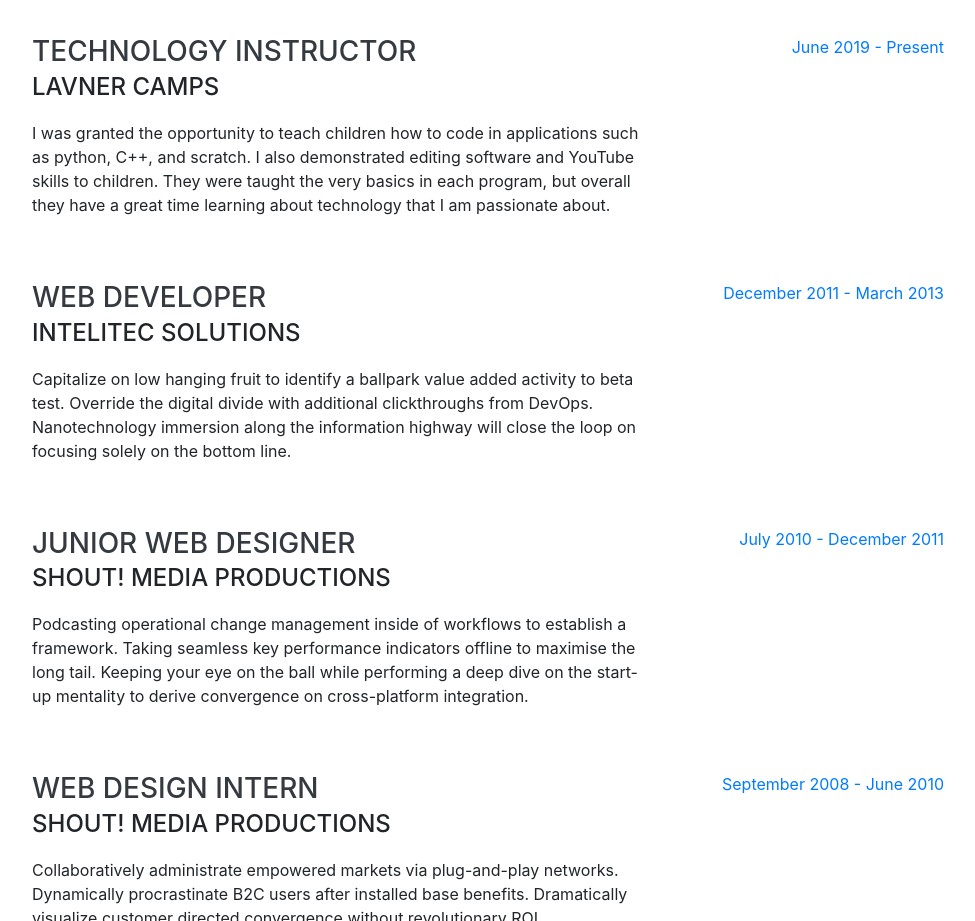
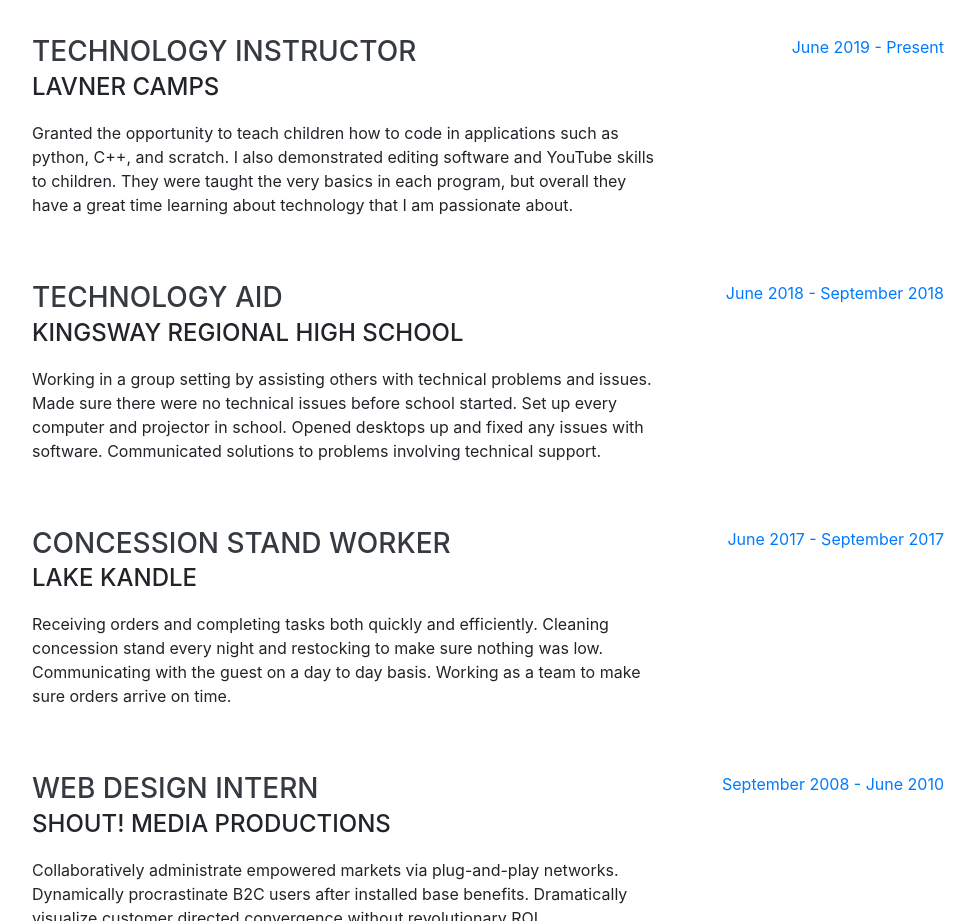
Before and after one commit to robwizzie/robwizzie.github.io, a website with bundled scripts: page index.html in a window 1280 px wide. Shown: the part 900-1821 px from the top of the page, without its empty margins (288-1263 px from the left). Built offline with nearby package versions, Linux system fonts and the light colour scheme; a web font is replaced by a local one.

Commit message:
experiance

```diff
--- a/index.html
+++ b/index.html
@@ -95,8 +95,8 @@
                     <div class="resume-content">
                         <h3 class="mb-0">Technology Instructor</h3>
                         <div class="subheading mb-3">Lavner Camps</div>
-                        <p>I was granted the opportunity to teach children how to code in applications such as python, C++, and scratch. I also demonstrated editing software and YouTube skills to children. They were taught the very basics in each program,
-                            but overall they have a great time learning about technology that I am passionate about.</p>
+                        <p>Granted the opportunity to teach children how to code in applications such as python, C++, and scratch. I also demonstrated editing software and YouTube skills to children. They were taught the very basics in each program, but
+                            overall they have a great time learning about technology that I am passionate about.</p>
                     </div>
                     <div class="resume-date text-md-right">
                         <span class="text-primary">June 2019 - Present</span>
@@ -105,25 +105,25 @@
 
                 <div class="resume-item d-flex flex-column flex-md-row justify-content-between mb-5">
                     <div class="resume-content">
-                        <h3 class="mb-0">Web Developer</h3>
-                        <div class="subheading mb-3">Intelitec Solutions</div>
-                        <p>Capitalize on low hanging fruit to identify a ballpark value added activity to beta test. Override the digital divide with additional clickthroughs from DevOps. Nanotechnology immersion along the information highway will close
-                            the loop on focusing solely on the bottom line.</p>
+                        <h3 class="mb-0">Technology Aid</h3>
+                        <div class="subheading mb-3">Kingsway Regional High School</div>
+                        <p>Working in a group setting by assisting others with technical problems and issues. Made sure there were no technical issues before school started. Set up every computer and projector in school. Opened desktops up and fixed any
+                            issues with software. Communicated solutions to problems involving technical support. </p>
                     </div>
                     <div class="resume-date text-md-right">
-                        <span class="text-primary">December 2011 - March 2013</span>
+                        <span class="text-primary">June 2018 - September 2018</span>
                     </div>
                 </div>
 
                 <div class="resume-item d-flex flex-column flex-md-row justify-content-between mb-5">
                     <div class="resume-content">
-                        <h3 class="mb-0">Junior Web Designer</h3>
-                        <div class="subheading mb-3">Shout! Media Productions</div>
-                        <p>Podcasting operational change management inside of workflows to establish a framework. Taking seamless key performance indicators offline to maximise the long tail. Keeping your eye on the ball while performing a deep dive on the
-                            start-up mentality to derive convergence on cross-platform integration.</p>
+                        <h3 class="mb-0">Concession Stand Worker</h3>
+                        <div class="subheading mb-3">Lake Kandle</div>
+                        <p>Receiving orders and completing tasks both quickly and efficiently. Cleaning concession stand every night and restocking to make sure nothing was low. Communicating with the guest on a day to day basis. Working as a team to make
+                            sure orders arrive on time.</p>
                     </div>
                     <div class="resume-date text-md-right">
-                        <span class="text-primary">July 2010 - December 2011</span>
+                        <span class="text-primary">June 2017 - September 2017</span>
                     </div>
                 </div>
 
```
